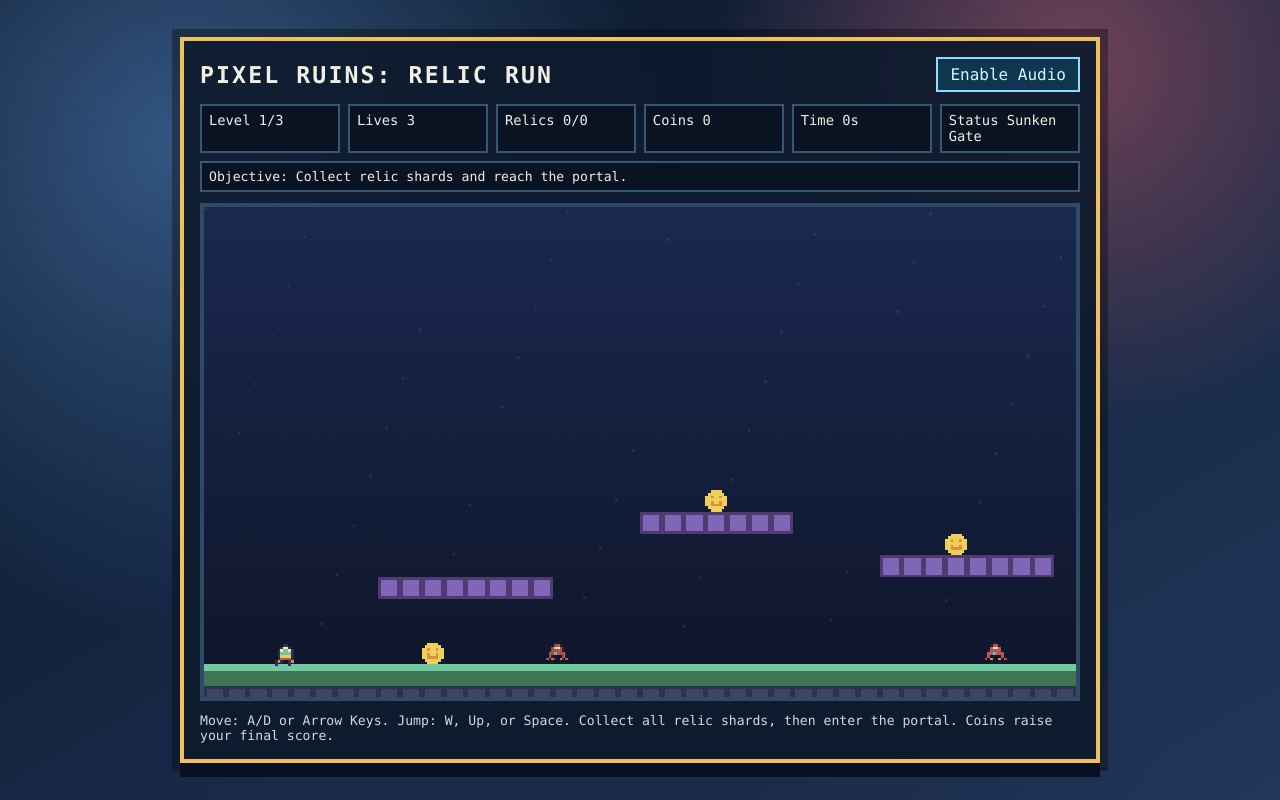
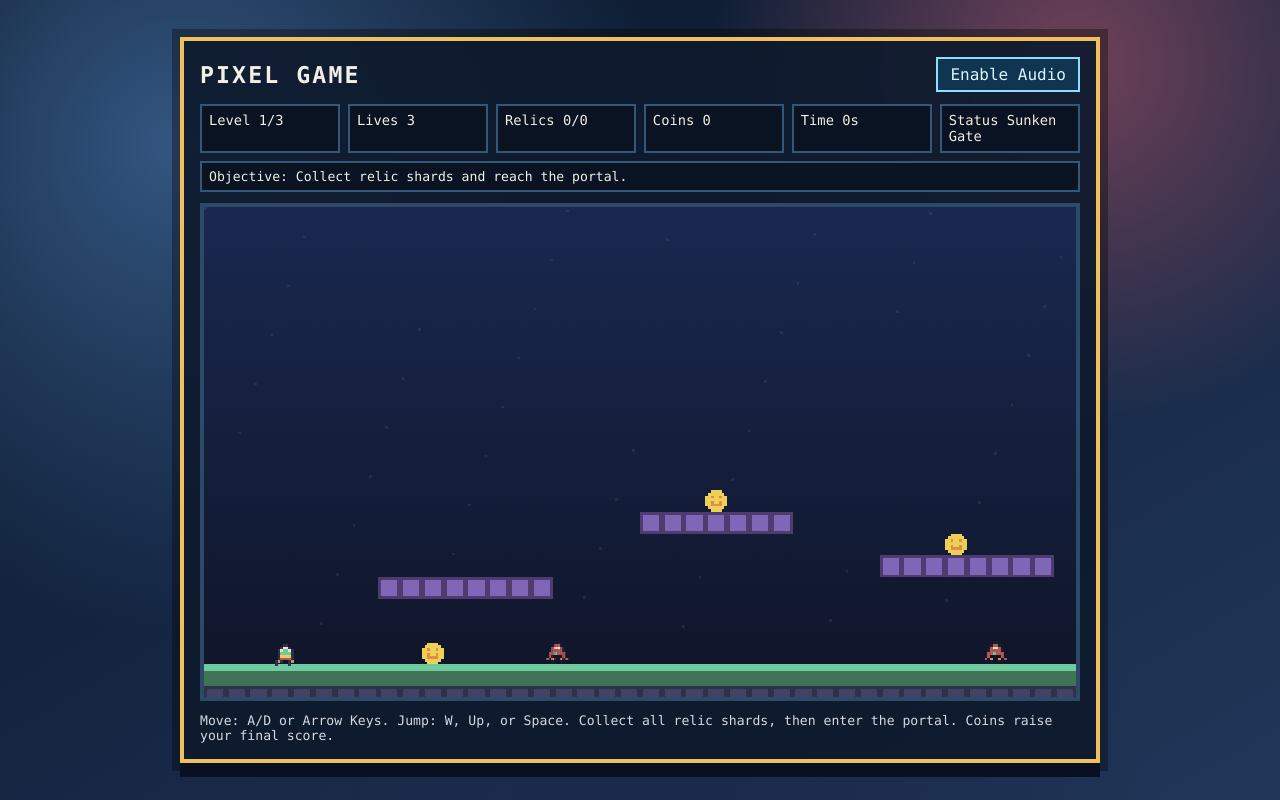
Before and after one commit to bxzex/pixel-game, a website with bundled scripts: page index.html in a window 1280 px wide. Built offline with nearby package versions, Linux system fonts and the light colour scheme.

Commit message:
Rename project to Pixel Game

```diff
--- a/index.html
+++ b/index.html
@@ -3,13 +3,13 @@
   <head>
     <meta charset="UTF-8" />
     <meta name="viewport" content="width=device-width, initial-scale=1.0" />
-    <title>Pixel Ruins: Relic Run</title>
+    <title>Pixel Game</title>
     <link rel="stylesheet" href="./styles.css" />
   </head>
   <body>
     <main class="game-shell">
       <header class="topbar">
-        <h1>Pixel Ruins: Relic Run</h1>
+        <h1>Pixel Game</h1>
         <button id="audio-button" type="button">Enable Audio</button>
       </header>
       <section class="hud" aria-label="Game status">
--- a/package.json
+++ b/package.json
@@ -1,5 +1,5 @@
 {
-  "name": "pixel-ruins",
+  "name": "pixel-game",
   "version": "1.0.0",
   "private": true,
   "type": "module",
--- a/server.js
+++ b/server.js
@@ -29,5 +29,5 @@ createServer(async (req, res) => {
   }
 }).listen(port, () => {
   // eslint-disable-next-line no-console
-  console.log(`Pixel Ruins running at http://localhost:${port}`);
+  console.log(`Pixel Game running at http://localhost:${port}`);
 });
```
Also changed, not shown: README.md.
